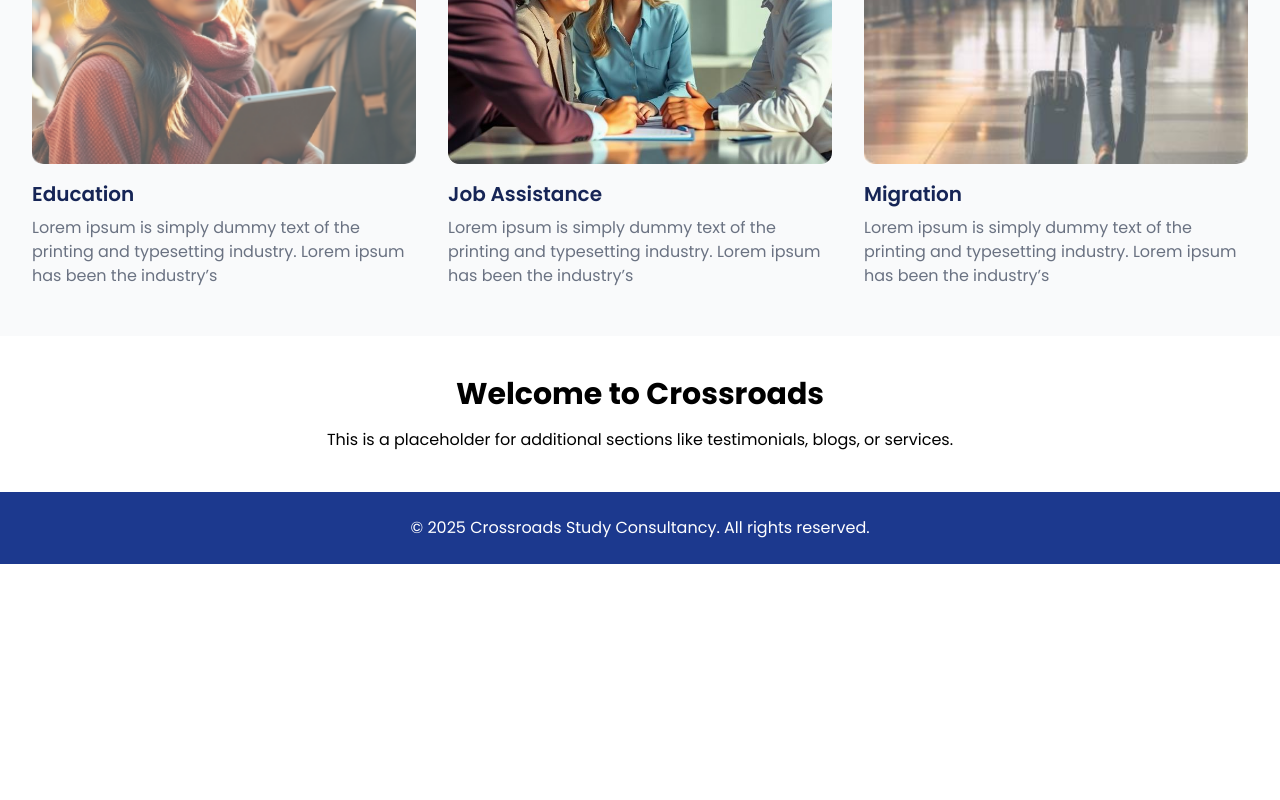
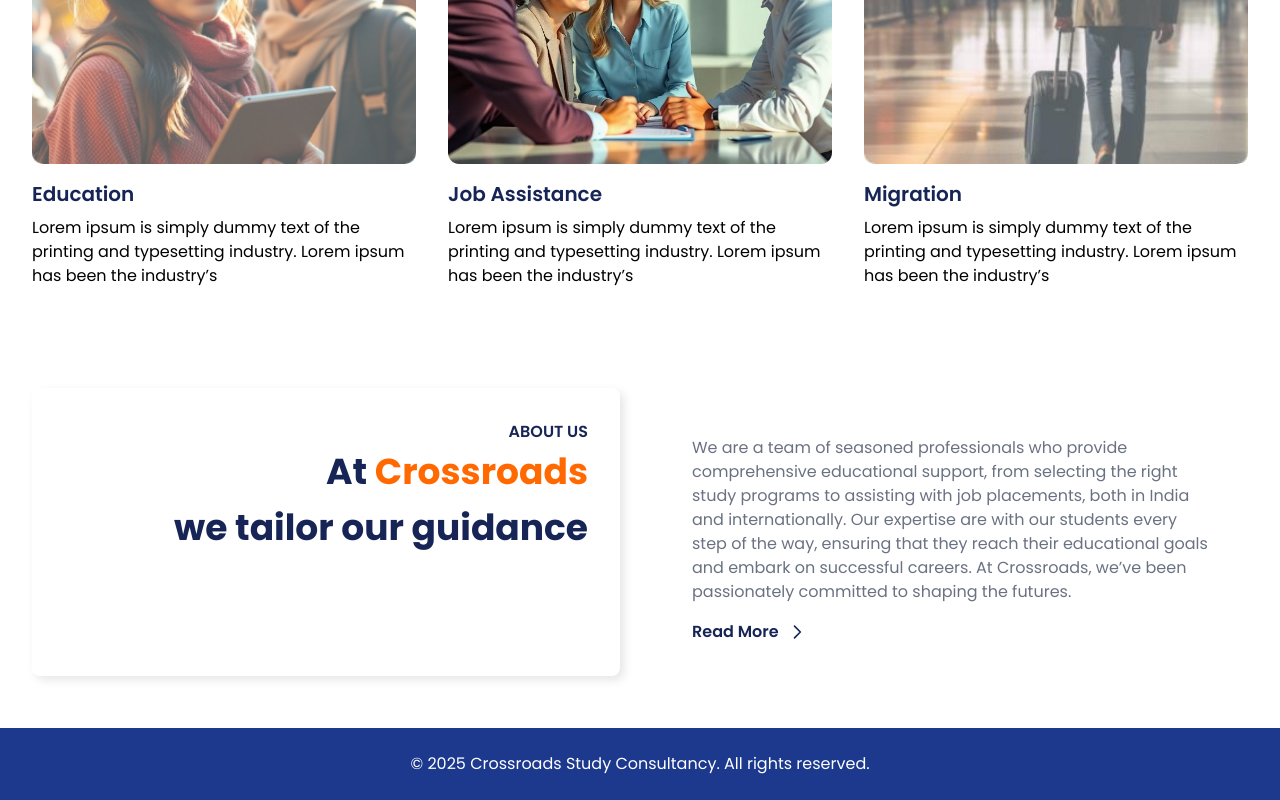
Before and after one commit to silvia-marketbytes/crossroads_frontend, a React (Vite) app: page / in a window 1280 px wide. Shown: the part 1129-1929 px from the top of the page. Before the commit the page ends 1693 px from the top, so only its background shows below. Built offline with nearby package versions, Linux system fonts and the light colour scheme.

Commit message:
about section added

```diff
--- /dev/null
+++ b/src/components/UiComponents/AboutCard/index.jsx
@@ -0,0 +1,87 @@
+import React from 'react';
+
+const AboutCard = ({
+  hasShadow = false,
+  subheading,
+  heading,
+  description,
+  linkText,
+  linkHref = '#',
+}) => {
+  // Split the heading into two parts: "At Crossroads" and the rest
+  const splitHeading = heading ? heading.split(' ') : [];
+  const firstPart = splitHeading.slice(0, 2).join(' '); // "At Crossroads"
+  const secondPart = splitHeading.slice(2).join(' '); // "we tailor our guidance"
+
+  // Check if this is the heading card (first card) or description card (second card)
+  const isHeadingCard = heading && !description;
+
+  return (
+    <div
+      className={`bg-white p-8 rounded-lg ${
+        hasShadow ? 'shadow-[4px_4px_10px_0px_rgba(0,0,0,0.1)]' : ''
+      } flex items-start`}
+    >
+      {isHeadingCard && <div className="flex-grow"></div>}
+
+      <div className={`${isHeadingCard ? 'text-end space-y-6' : 'text-justify'}`}>
+        {subheading && (
+          <p className={`font-semibold text-blue-950 uppercase mb-2 font-poppins ${isHeadingCard ? 'text-base' : 'text-sm'}`}>
+            {subheading}
+          </p>
+        )}
+        {heading && (
+          <h2 className={`font-bold font-poppins ${isHeadingCard ? 'text-4xl' : 'text-3xl'}`}>
+            <span className={isHeadingCard ? 'inline-block mb-4' : ''}>
+              {firstPart.split(' ').map((word, index) => (
+                <span
+                  key={index}
+                  className={
+                    word === 'Crossroads' ? 'text-orange-500' : 'text-blue-950'
+                  }
+                >
+                  {word}{' '}
+                </span>
+              ))}
+            </span>
+            {secondPart && (
+              <>
+                <br />
+                <span className="text-blue-950">{secondPart}</span>
+              </>
+            )}
+          </h2>
+        )}
+        {description && (
+          <>
+            <p className="text-gray-500 mt-4 font-poppins text-start">{description}</p>
+            {linkText && (
+              <a
+                href={linkHref}
+                className="mt-4 inline-flex items-center text-blue-950 font-semibold hover:text-orange-500 font-poppins"
+              >
+                {linkText}
+                <svg
+                  className="w-5 h-5 ml-2 ]"
+                  fill="none"
+                  stroke="currentColor"
+                  viewBox="0 0 24 24"
+                  xmlns="http://www.w3.org/2000/svg"
+                >
+                  <path
+                    strokeLinecap="round"
+                    strokeLinejoin="round"
+                    strokeWidth="2"
+                    d="M9 5l7 7-7 7"
+                  />
+                </svg>
+              </a>
+            )}
+          </>
+        )}
+      </div>
+    </div>
+  );
+};
+
+export default AboutCard;
--- a/src/components/UiComponents/ServiceCard/index.jsx
+++ b/src/components/UiComponents/ServiceCard/index.jsx
@@ -1,5 +1,5 @@
+// components/UiComponents/ServiceCard/index.jsx
 import React from 'react';
-
 const ServiceCard = ({ title, description, imageSrc }) => {
   return (
     <div className="flex flex-col">
@@ -30,7 +30,7 @@ const ServiceCard = ({ title, description, imageSrc }) => {
       </div>
       {/* Text Content */}
       <h3 className="mt-4 text-xl font-semibold text-blue-950">{title}</h3>
-      <p className="mt-2 text-gray-500">{description}</p>
+      <p className="mt-2 text-white-500">{description}</p>
     </div>
   );
 };
--- /dev/null
+++ b/src/pages/AboutUs/UiComponents/AboutSection/index.jsx
@@ -0,0 +1,27 @@
+import React from 'react';
+import AboutCard from '../../../../components/UiComponents/AboutCard';
+
+const AboutSection = () => {
+  return (
+    <section className="py-13 ">
+      <div className="max-w-8xl mx-auto px-4 sm:px-6 lg:px-8  ">
+        <div className="grid grid-cols-1 lg:grid-cols-2 gap-10">
+          {/* First Card (Heading with shadow) */}
+          <AboutCard
+            hasShadow={true}
+            subheading="About Us"
+            heading="At Crossroads we tailor our guidance"
+          />
+
+          {/* Second Card (Description, no shadow) */}
+          <AboutCard
+            description="We are a team of seasoned professionals who provide comprehensive educational support, from selecting the right study programs to assisting with job placements, both in India and internationally. Our expertise are with our students every step of the way, ensuring that they reach their educational goals and embark on successful careers. At Crossroads, we’ve been passionately committed to shaping the futures."
+            linkText="Read More"
+          />
+        </div>
+      </div>
+    </section>
+  );
+};
+
+export default AboutSection;
--- /dev/null
+++ b/src/pages/AboutUs/index.jsx
@@ -0,0 +1,25 @@
+import React, { Suspense, lazy } from 'react';
+import AboutUsSection from './UiComponents'; // Import the AboutUsSection component
+
+const AboutUs = () => {
+  return (
+    <div>
+      {/* About Us Section */}
+      <Suspense fallback={<div className="text-center py-10">Loading...</div>}>
+        <AboutUsSection />
+      </Suspense>
+
+      {/* Optional: Add more sections if needed */}
+      <section className="py-10">
+        <div className="max-w-7xl mx-auto px-4">
+          <h2 className="text-3xl font-bold text-center">More About Us</h2>
+          <p className="text-center mt-4">
+            This is a placeholder for additional content on the About Us page.
+          </p>
+        </div>
+      </section>
+    </div>
+  );
+};
+
+export default AboutUs;
--- a/src/pages/Home/index.jsx
+++ b/src/pages/Home/index.jsx
@@ -1,5 +1,8 @@
+//src->pages->Home->index.jsx
 import React, { Suspense, lazy } from 'react';
 import ServicesSection from '../Services/UiComponents/SevicesSection';
+
+const AboutSection = lazy(() => import('../AboutUs/UiComponents/AboutSection'));
 const Hero = lazy(() => import('./UiComponents/Hero'));
 
 const Home = () => {
@@ -8,18 +11,15 @@ const Home = () => {
       <Suspense fallback={<div className="text-center py-10">Loading...</div>}>
         <Hero />
       </Suspense>
-
+       {/* Service Section */}
       <Suspense fallback={<div className="text-center py-10">Loading...</div>}>
         <ServicesSection />
       </Suspense>
-      <section className="py-10">
-        <div className="max-w-7xl mx-auto px-4">
-          <h2 className="text-3xl font-bold text-center">Welcome to Crossroads</h2>
-          <p className="text-center mt-4">
-            This is a placeholder for additional sections like testimonials, blogs, or services.
-          </p>
-        </div>
-      </section>
+      {/* About Us Section */}
+      <Suspense fallback={<div className="text-center py-10">Loading...</div>}>
+        <AboutSection />
+      </Suspense>
+
     </div>
   );
 };
--- a/src/pages/Services/UiComponents/SevicesSection/index.jsx
+++ b/src/pages/Services/UiComponents/SevicesSection/index.jsx
@@ -1,3 +1,4 @@
+//src->pages->Uicomponents->ServiceSection->index.jsx
 import React from 'react';
 import educationImg from '../../../../assets/Services/education.png';
 import jobAssistanceImg from '../../../../assets/Services/job-assistance.jpeg';
@@ -27,7 +28,7 @@ const ServicesSection = () => {
   ];
 
   return (
-    <section className="py-12 bg-gray-50">
+    <section className="py-12 ">
       <div className="max-w-7xl mx-auto px-4 sm:px-6 lg:px-8">
         <h2 className="text-3xl font-bold text-center text-blue-950 mb-8">
           Our Services
```
